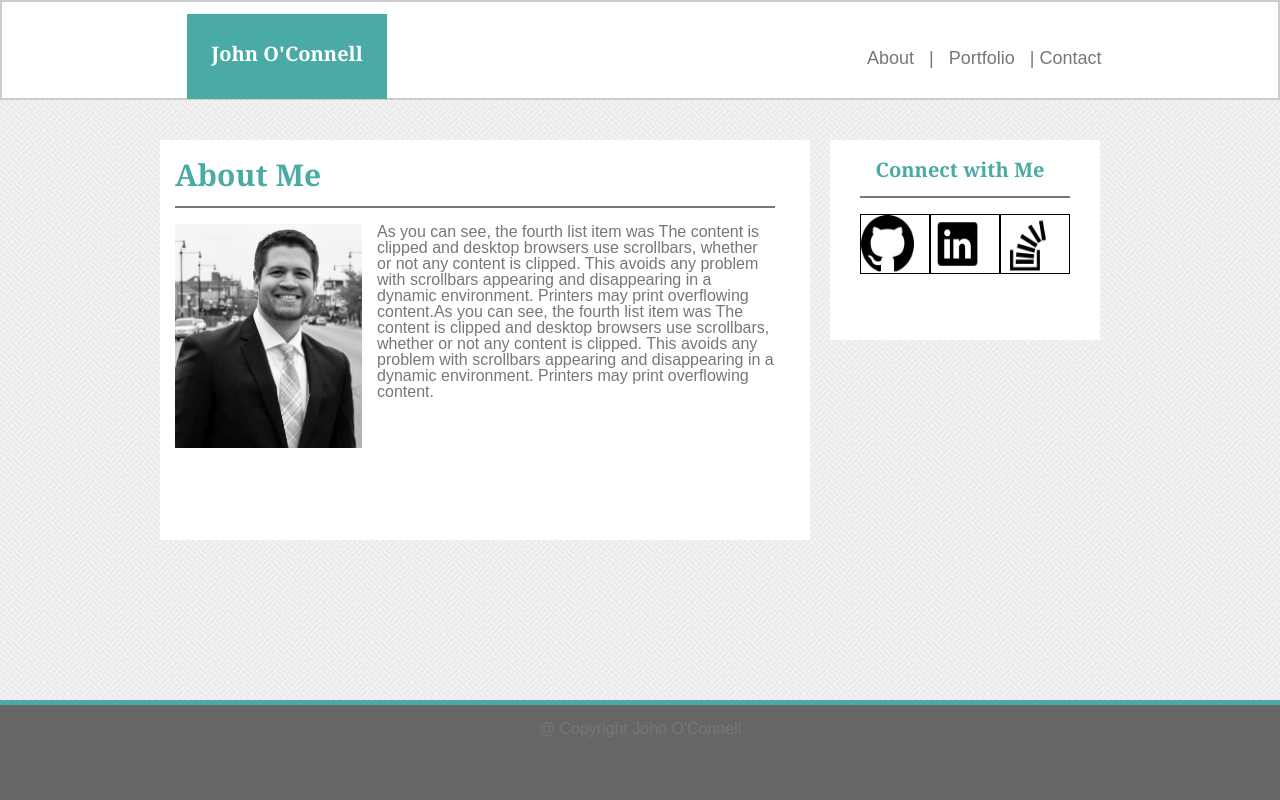
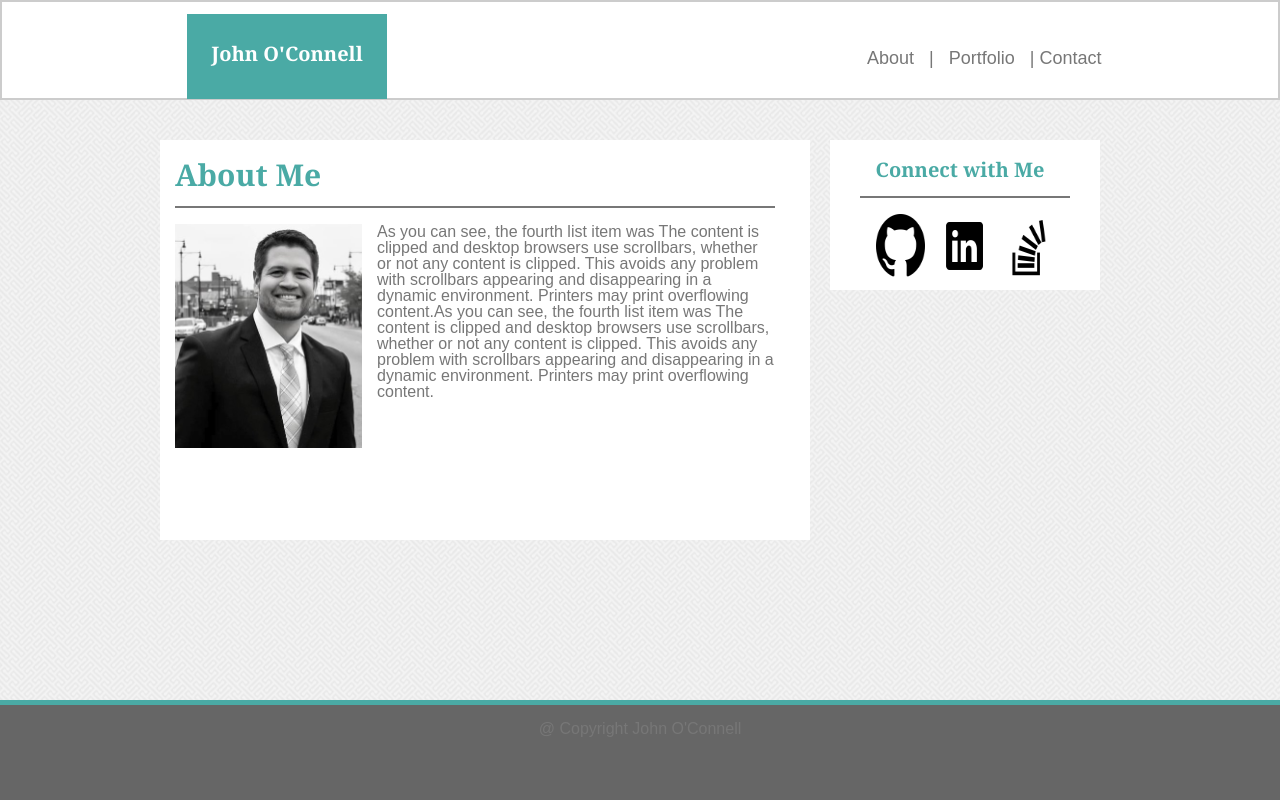
Before and after one commit to jmoc1181/Basic-Portfolio, a plain HTML site: page index.html in a window 1280 px wide. Drawn offline with Linux system fonts and the light colour scheme.

Commit message:
updated images

```diff
--- a/assets/css/style.css
+++ b/assets/css/style.css
@@ -102,22 +102,20 @@ a {
 	background-color: white;
 	width: 270px;
 	float: left;
-	height: 200px;
+	height: 150px;
 	margin-left: 20px;
 	margin-top: 40px;
 	padding: 20px 0 0 30px;
 
+ }
 
-
+ .social {
+ 	margin-left: 16px;
  }
 
 
 
-.socpic {
-	border-width: 1px;
-	border-color: black;
-	border-style:solid;
-}
+
 
 
 .footer {
--- a/index.html
+++ b/index.html
@@ -31,12 +31,13 @@
 							</div>
 
 							<div class="connect">
-								<div class="me"><h2>&#160 &#160Connect with Me</h2><br>
+								<div class="me"><h2>&#160 &#160Connect with Me</h2><br></div>
 								<div class="style2"><br></div>
-									<img src="https://github.com/jmoc1181/Basic-Portfolio/blob/master/assets/images/github.png?raw=true" class="socpic" width="70" height="60"/>
-									<img src="https://github.com/jmoc1181/Basic-Portfolio/blob/master/assets/images/linkedin.png?raw=true" class="socpic" width="70" height="60"/>
-									<img src="https://github.com/jmoc1181/Basic-Portfolio/blob/master/assets/images/stack.png?raw=true" class="socpic" width="70" height="60"/>
-
+								<div class="social">
+									<img src="https://github.com/jmoc1181/Basic-Portfolio/blob/master/assets/images/github.png?raw=true"  width="64" height="64"/>
+									<img src="https://github.com/jmoc1181/Basic-Portfolio/blob/master/assets/images/linkedin.png?raw=true" width="64" height="64"/>
+									<img src="https://github.com/jmoc1181/Basic-Portfolio/blob/master/assets/images/stack.png?raw=true"  width="64" height="64"/>
+									</div>
 							</div>
 							</div>
 
```
